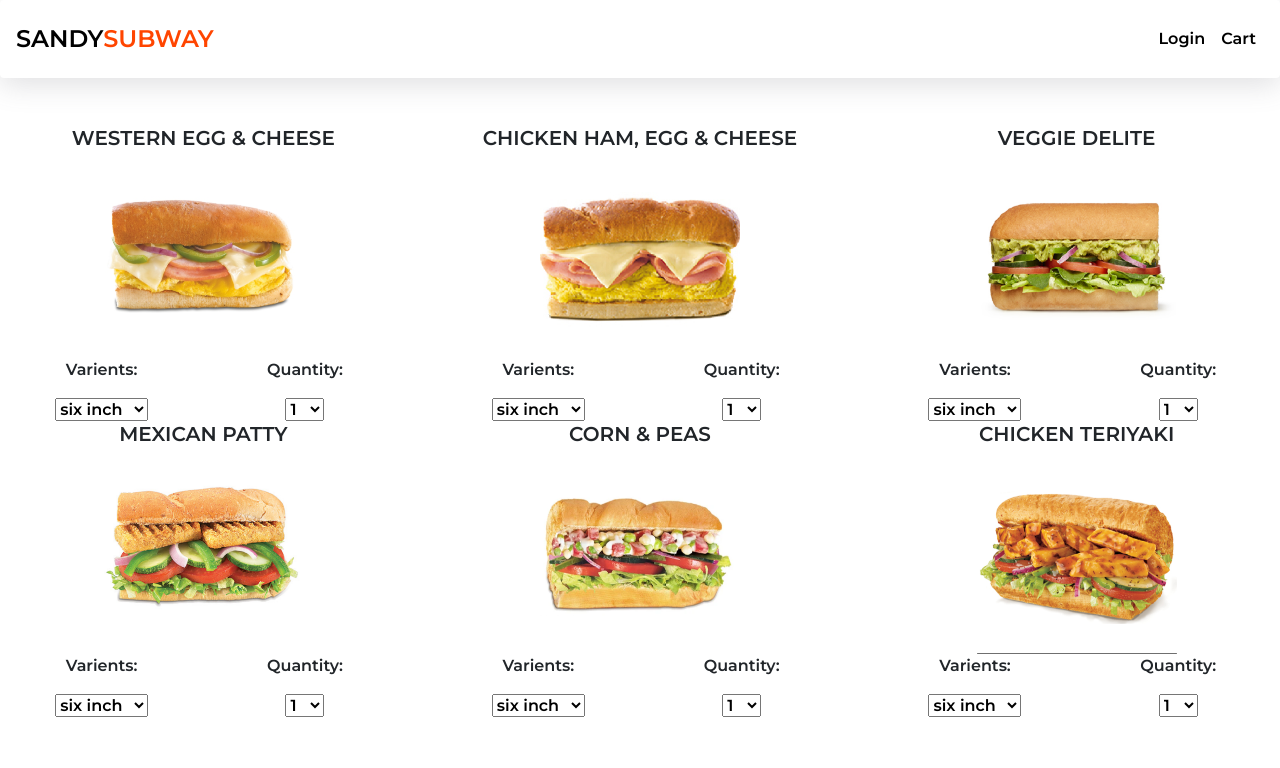
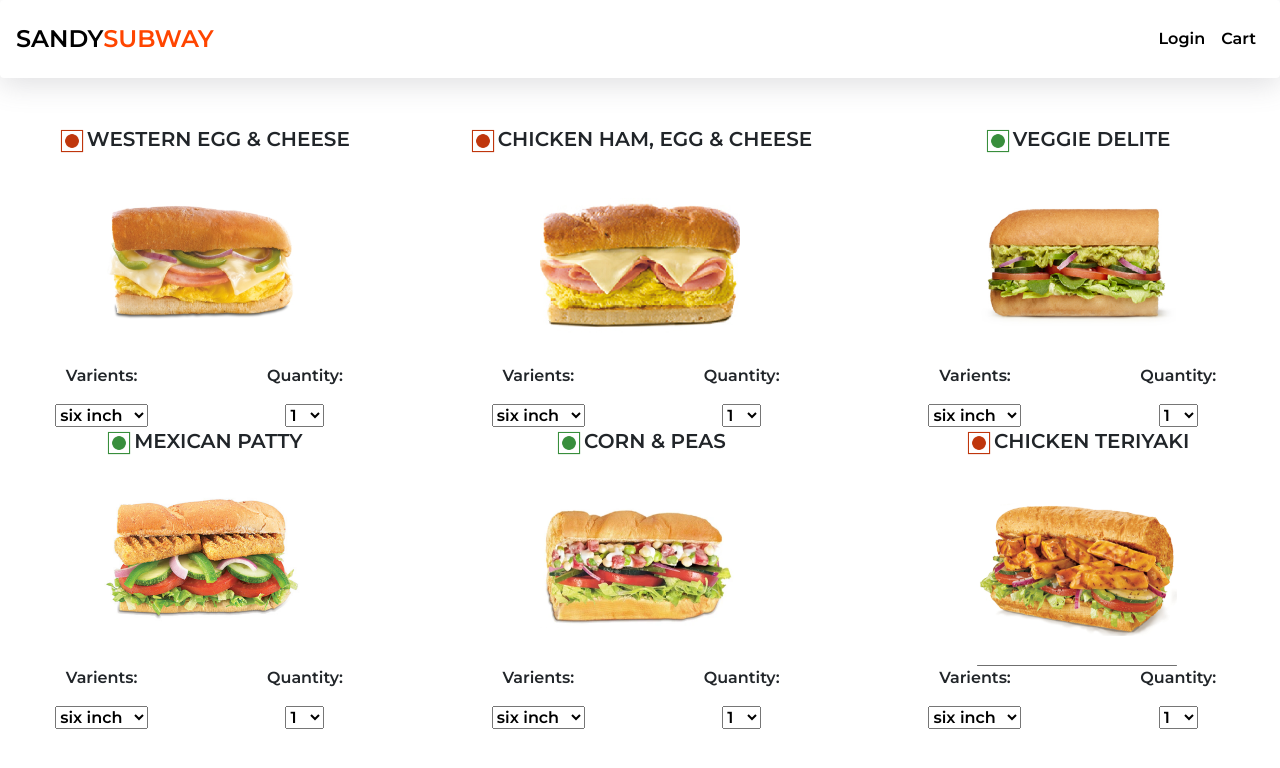
Before and after one commit to Marshneil13/Subway-App, a React (Create React App) app: page / in a window 1280 px wide. Shown: the top 768 px of the page. Built offline with nearby package versions, Linux system fonts and the light colour scheme.

Commit message:
icon-added

```diff
--- a/src/components/Card.jsx
+++ b/src/components/Card.jsx
@@ -4,7 +4,14 @@ import "../styles/card.css";
 function Card({ subway }) {
   return (
     <div>
-      <h1>{subway.name}</h1>
+      <h1>
+        <img
+          src={subway.icon}
+          alt="icon"
+          style={{ height: "30px", width: "30px" }}
+        />
+        {subway.name}
+      </h1>
       <img
         src={subway.image}
         alt="subway"
--- a/src/json/subwayData.js
+++ b/src/json/subwayData.js
@@ -4,10 +4,13 @@ import image3 from "../assets/VegDelite.png";
 import image4 from "../assets/mexican-patty.png";
 import image5 from "../assets/CornPeas.png";
 import image6 from "../assets/ChickenTeriyaki.png";
+import veg from "../assets/icons8-vegetarian-food-symbol-48.png";
+import nonveg from "../assets/icons8-non-vegetarian-food-symbol-48.png";
 
 const subways = [
   {
     name: "WESTERN EGG & CHEESE",
+    icon: nonveg,
     varients: ["six inch", "footlong"],
     prices: [
       {
@@ -22,6 +25,7 @@ const subways = [
 
   {
     name: "CHICKEN HAM, EGG & CHEESE",
+    icon: nonveg,
     varients: ["six inch", "footlong"],
     prices: [
       {
@@ -36,6 +40,7 @@ const subways = [
 
   {
     name: "VEGGIE DELITE",
+    icon: veg,
     varients: ["six inch", "footlong"],
     prices: [
       {
@@ -50,6 +55,7 @@ const subways = [
 
   {
     name: "MEXICAN PATTY",
+    icon: veg,
     varients: ["six inch", "footlong"],
     prices: [
       {
@@ -64,6 +70,7 @@ const subways = [
 
   {
     name: "CORN & PEAS",
+    icon: veg,
     varients: ["six inch", "footlong"],
     prices: [
       {
@@ -78,6 +85,7 @@ const subways = [
 
   {
     name: "CHICKEN TERIYAKI",
+    icon: nonveg,
     varients: ["six inch", "footlong"],
     prices: [
       {
```
Also changed, not shown: src/assets/icons8-non-vegetarian-food-symbol-48.png (added), src/assets/icons8-vegetarian-food-symbol-48.png (added).
